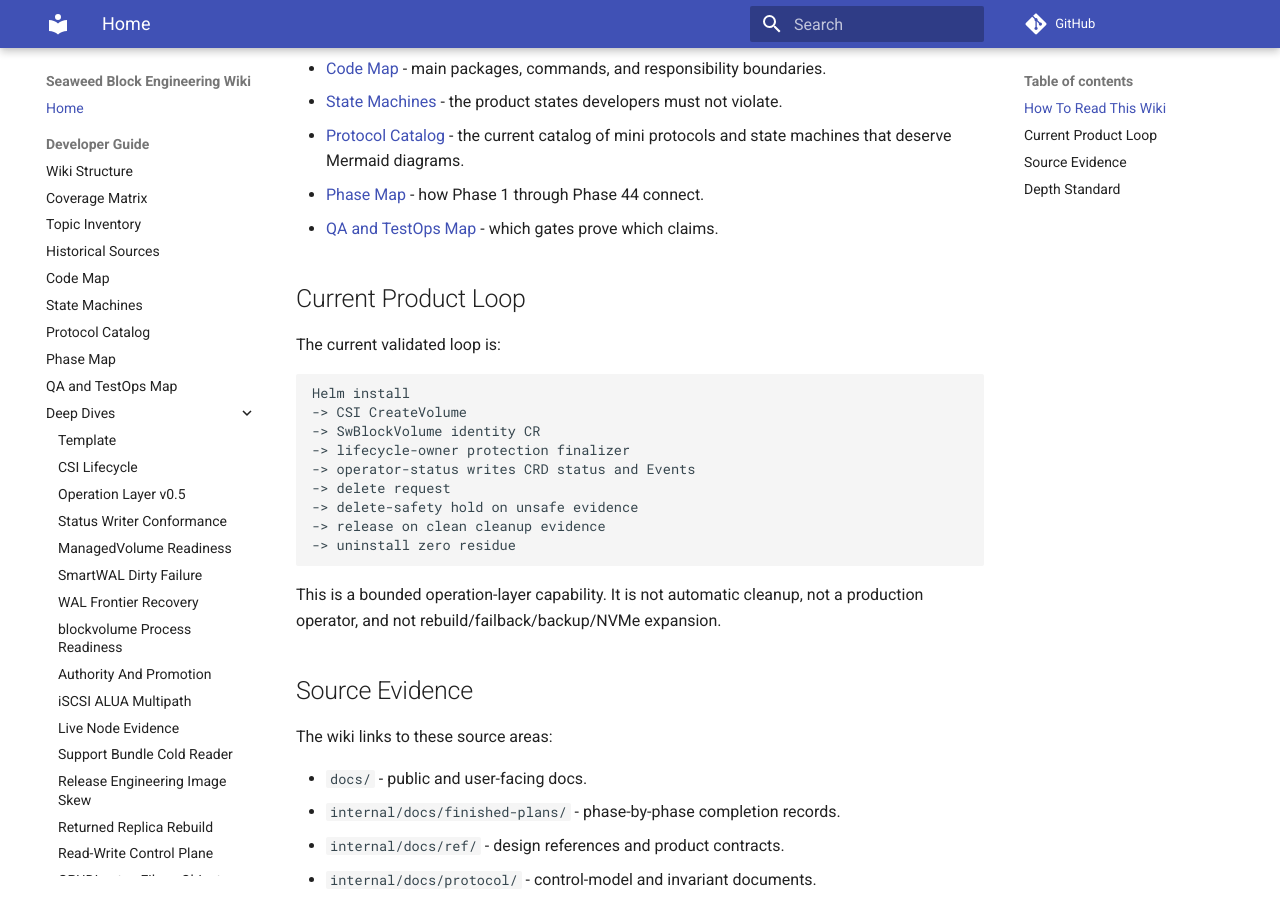
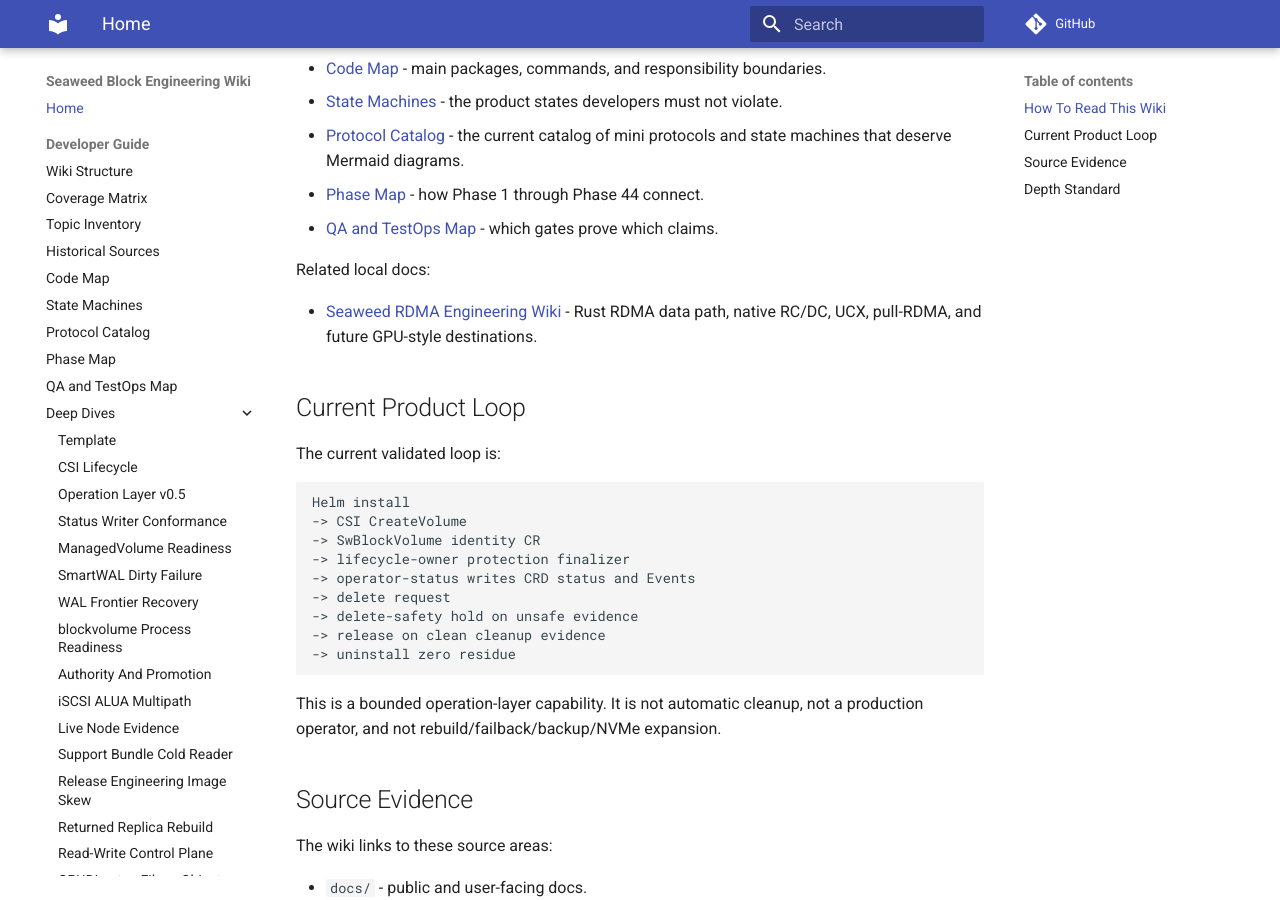
Before and after one commit to seaweedfs/seaweed-block, an MkDocs documentation site: the page built from docs/wiki/index.md, in a window 1280 px wide and 900 px high, scrolled down 782 px. Built offline with MkDocs 1.6.1 and Material for MkDocs 9.7.7, drawn with Linux system fonts in a browser that asks for light colours; comment, search, counter and statistics services are not loaded.

Commit message:
docs: link rdma engineering wiki

```diff
--- a/docs/wiki/index.md
+++ b/docs/wiki/index.md
@@ -37,6 +37,11 @@ Start here:
   protocols and state machines that deserve Mermaid diagrams.
 - [Phase Map](phase-map.md) - how Phase 1 through Phase 44 connect.
 - [QA and TestOps Map](testops-map.md) - which gates prove which claims.
+
+Related local docs:
+
+- [Seaweed RDMA Engineering Wiki](http://127.0.0.1:8011/wiki/) - Rust RDMA
+  data path, native RC/DC, UCX, pull-RDMA, and future GPU-style destinations.
 
 ## Current Product Loop
 
```
